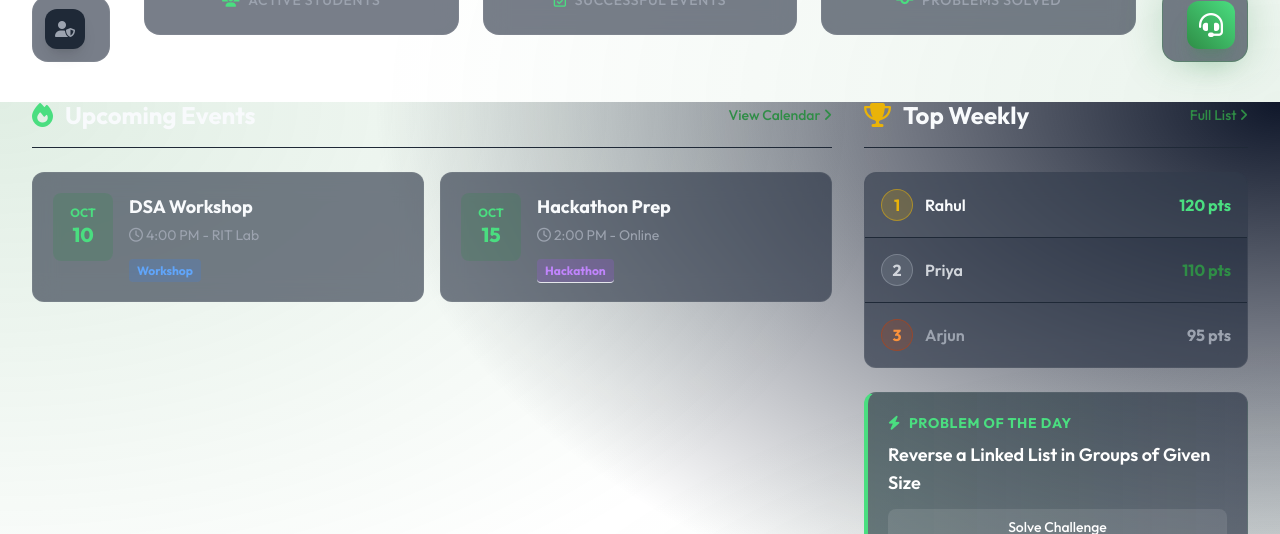
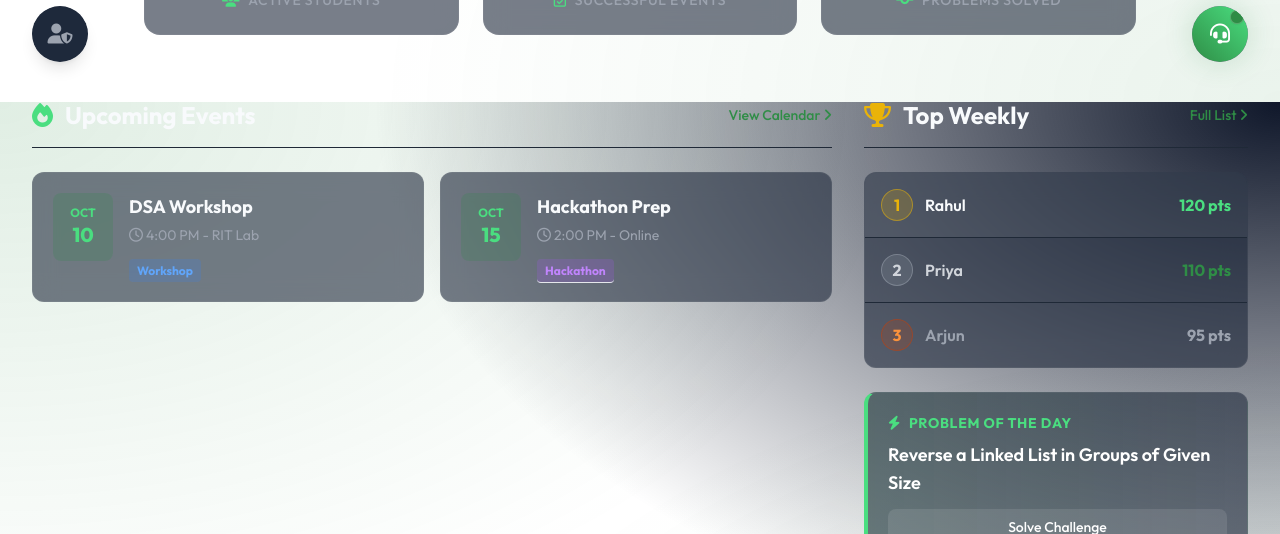
Before and after one commit to sriiram2006-cyber/gfg, a plain HTML site: page frontend/index.html in a window 1280 px wide. Shown: the part 698-1232 px from the top of the page. Drawn offline with nearby package versions, Linux system fonts and the light colour scheme.

Commit message:
Prepare codebase for production hosting

```diff
--- a/admin/admin.js
+++ b/admin/admin.js
@@ -1,4 +1,4 @@
-const API_URL = 'http://localhost:5000/api';
+const API_URL = window.location.hostname === 'localhost' ? 'http://localhost:5000/api' : '/api';
 
 // ---- AUTH ----
 function getToken() { return localStorage.getItem('admin_token'); }
--- a/backend/config/db.js
+++ b/backend/config/db.js
@@ -1,4 +1,8 @@
 const mongoose = require('mongoose');
+const dns = require('dns');
+
+// Fix for ECONNREFUSED during SRV lookup in some environments
+dns.setServers(['8.8.8.8', '8.8.4.4']);
 
 const connectDB = async () => {
     try {
--- a/frontend/index.html
+++ b/frontend/index.html
@@ -96,6 +96,8 @@
                     <a href="leaderboard.html" class="text-gray-300 hover:text-white transition-colors font-medium text-sm">Leaderboard</a>
                     <a href="roadmap.html" class="text-gray-300 hover:text-white transition-colors font-medium text-sm flex items-center gap-2"><i class="fa-solid fa-robot text-xs"></i> Roadmap</a>
                     <a href="contact.html" class="text-gray-300 hover:text-white transition-colors font-medium text-sm">Contact</a>
+                    <div class="h-6 w-[1px] bg-white/10"></div>
+                    <button id="auth-btn" class="text-gray-300 hover:text-white font-bold text-sm transition-colors">Login</button>
                     <button class="bg-gfg hover:bg-gfg-dark text-white px-6 py-2 rounded-full font-bold transition-all shadow-lg shadow-gfg/20 text-sm">
                         Join
                     </button>
@@ -120,7 +122,8 @@
                 <a href="leaderboard.html" class="block px-3 py-2 rounded-md text-base font-medium text-gray-300">Leaderboard</a>
                 <a href="roadmap.html" class="block px-3 py-2 rounded-md text-base font-medium text-gray-300"><i class="fa-solid fa-robot mr-2"></i>Roadmap</a>
                 <a href="contact.html" class="block px-3 py-2 rounded-md text-base font-medium text-gray-300">Contact</a>
-                <button class="mt-4 w-11/12 bg-gfg text-white px-6 py-3 rounded-xl font-bold shadow-lg shadow-gfg/20">
+                <button id="auth-btn-mobile" class="mt-4 w-11/12 border border-white/10 text-white px-6 py-3 rounded-xl font-bold">Login</button>
+                <button class="mt-2 w-11/12 bg-gfg text-white px-6 py-3 rounded-xl font-bold shadow-lg shadow-gfg/20">
                     Join
                 </button>
             </div>
--- a/frontend/script.js
+++ b/frontend/script.js
@@ -1,5 +1,7 @@
 // Base API URL
-const API_URL = 'http://localhost:5000/api';
+// In development, use http://localhost:5000/api
+// In production, when served by the same backend, use /api
+const API_URL = window.location.origin === 'http://127.0.0.1:5500' || window.location.hostname === 'localhost' ? 'http://localhost:5000/api' : '/api';
 
 // Mobile menu toggling logic
 document.addEventListener('DOMContentLoaded', () => {
@@ -54,9 +56,11 @@ document.addEventListener('DOMContentLoaded', () => {
     // Setup Join Community buttons on ALL pages
     setupJoinCommunity();
 
+    // Setup Global Auth Modal
+    injectAuthModal();
+
     // Setup Floating Action Buttons (Admin & AI Mentor)
     setupFloatingButtons();
-
 });
 
 // ---------------------------------------------
@@ -603,6 +607,43 @@ function setupContactForm() {
 let editor = null;
 let currentProblemId = null;
 
+// Authentication Modal Injection
+function injectAuthModal() {
+    if (document.getElementById('auth-modal')) return;
+
+    const modalHtml = `
+    <!-- Login Modal -->
+    <div id="auth-modal" class="fixed inset-0 z-[100] hidden items-center justify-center bg-black/60 backdrop-blur-sm p-4">
+        <div class="glass-card w-full max-w-md overflow-hidden rounded-3xl animate-[fadeInUp_0.3s_ease] border-none shadow-2xl">
+            <div class="bg-gfg p-8 text-center relative">
+                <button onclick="closeAuthModal()" class="absolute top-4 right-4 text-white/50 hover:text-white transition-colors"><i class="fa-solid fa-xmark text-xl"></i></button>
+                <div class="w-16 h-16 bg-white/20 rounded-2xl flex items-center justify-center mx-auto mb-4 border border-white/30 backdrop-blur-md">
+                    <i class="fa-solid fa-user text-white text-3xl"></i>
+                </div>
+                <h3 id="auth-modal-title" class="text-2xl font-bold text-white">Welcome Back</h3>
+                <p id="auth-modal-desc" class="text-white/80 text-sm">Login to start solving challenges</p>
+            </div>
+            <div id="auth-form-container" class="p-8 space-y-4">
+                <form id="login-form" class="space-y-4">
+                    <div>
+                        <label class="text-[10px] font-bold text-gray-400 uppercase tracking-widest ml-1">Email</label>
+                        <input type="email" id="auth-email" required class="w-full bg-dark/50 border border-white/10 text-white rounded-xl px-4 py-3 focus:outline-none focus:border-gfg focus:ring-1 focus:ring-gfg transition-all mt-1" placeholder="name@ritchennai.edu.in">
+                    </div>
+                    <div>
+                        <label class="text-[10px] font-bold text-gray-400 uppercase tracking-widest ml-1">Password</label>
+                        <input type="password" id="auth-password" required class="w-full bg-dark/50 border border-white/10 text-white rounded-xl px-4 py-3 focus:outline-none focus:border-gfg focus:ring-1 focus:ring-gfg transition-all mt-1" placeholder="••••••••">
+                    </div>
+                    <button type="submit" class="w-full bg-gfg hover:bg-gfg-dark text-white font-bold py-4 rounded-xl shadow-lg shadow-gfg/30 transition-all mt-4">Login</button>
+                    <p class="text-center text-gray-500 text-sm mt-4">Don't have an account? <a href="#" onclick="showSignup()" class="text-gfg font-bold">Join Community</a></p>
+                </form>
+            </div>
+        </div>
+    </div>`;
+
+    document.body.insertAdjacentHTML('beforeend', modalHtml);
+    initMemberAuth();
+}
+
 // Authentication
 async function initMemberAuth() {
     const token = localStorage.getItem('memberToken');
@@ -963,29 +1004,29 @@ function setupFloatingButtons() {
 
     // Admin Portal Button (Left)
     const adminBtnHtml = `
-        <a href="/admin" class="pointer-events-auto flex items-center gap-3 px-3 py-3 rounded-2xl glass-card text-white hover:bg-white/10 transition-all group border border-white/5">
-            <div class="w-10 h-10 rounded-xl bg-gray-800 flex items-center justify-center text-gray-400 group-hover:bg-gfg group-hover:text-white transition-all shadow-lg">
-                <i class="fa-solid fa-user-shield"></i>
+        <a href="/admin" class="pointer-events-auto flex items-center gap-0 hover:gap-3 p-0 rounded-full glass-card text-white transition-all duration-300 group w-14 hover:w-48 h-14 overflow-hidden shadow-lg border-none">
+            <div class="flex-shrink-0 w-14 h-14 rounded-full bg-[#1e293b] flex items-center justify-center text-gray-400 group-hover:bg-gfg group-hover:text-white transition-all">
+                <i class="fa-solid fa-user-shield text-xl"></i>
             </div>
-            <div class="w-0 overflow-hidden group-hover:w-28 transition-all duration-500 ease-in-out opacity-0 group-hover:opacity-100 flex flex-col">
-                <span class="text-[10px] uppercase font-black text-gray-500 tracking-widest leading-none mb-1 whitespace-nowrap">Internal</span>
-                <span class="font-bold text-sm tracking-tight whitespace-nowrap">Admin Portal</span>
+            <div class="opacity-0 group-hover:opacity-100 transition-opacity duration-300 whitespace-nowrap pr-8 pl-4">
+                <span class="text-[10px] uppercase font-black text-gray-400 tracking-widest leading-none block mb-1">Internal</span>
+                <span class="font-bold text-sm tracking-tight">Admin Portal</span>
             </div>
         </a>
     `;
 
     // Mentor Button (Right)
     const mentorBtnHtml = `
-        <a href="mentor.html" class="pointer-events-auto flex items-center gap-3 px-3 py-3 rounded-2xl glass-card text-white hover:scale-105 transition-all group relative border border-gfg/30 shadow-[0_0_40px_rgba(47,141,70,0.25)]">
-            <div class="absolute -top-1 -right-1 w-3 h-3 bg-gfg rounded-full border-2 border-[#0f172a] z-10">
-                <span class="absolute inset-0 rounded-full bg-gfg animate-ping"></span>
+        <a href="mentor.html" class="pointer-events-auto flex flex-row-reverse items-center gap-0 hover:gap-4 p-0 rounded-full glass-card text-white hover:scale-105 transition-all duration-300 group relative w-14 hover:w-52 h-14 overflow-hidden shadow-[0_0_30px_rgba(47,141,70,0.2)] border-none">
+            <div class="absolute top-1 right-1 w-3.5 h-3.5 bg-gfg rounded-full z-20 transition-transform group-hover:scale-0 shadow-sm border border-white/20">
+                <span class="absolute inset-0 rounded-full bg-gfg animate-ping opacity-75"></span>
             </div>
-            <div class="w-0 overflow-hidden group-hover:w-32 transition-all duration-500 ease-in-out opacity-0 group-hover:opacity-100 flex flex-col items-end">
-                <span class="text-[10px] uppercase font-black text-gfg-light tracking-widest leading-none mb-1 whitespace-nowrap">Ask Anything</span>
-                <span class="font-bold text-lg tracking-tight whitespace-nowrap">Mentor 24/7</span>
+            <div class="flex-shrink-0 w-14 h-14 rounded-full bg-gradient-to-tr from-gfg to-gfg-light flex items-center justify-center text-white text-xl shadow-lg relative z-10">
+                <i class="fa-solid fa-headset"></i>
             </div>
-            <div class="w-12 h-12 rounded-xl bg-gradient-to-tr from-gfg to-gfg-light flex items-center justify-center text-white text-2xl shadow-xl shadow-gfg/20">
-                <i class="fa-solid fa-headset"></i>
+            <div class="opacity-0 group-hover:opacity-100 transition-opacity duration-300 flex flex-col items-end whitespace-nowrap pl-8 pr-4">
+                <span class="text-[10px] uppercase font-black text-gfg-light tracking-widest leading-none mb-1">Ask Anything</span>
+                <span class="font-bold text-base tracking-tight">Mentor 24/7</span>
             </div>
         </a>
     `;
```
Also changed, not shown: backend/controllers/community.controller.js (+9 -1 lines), backend/test_dns.js (added, +26 -0 lines), frontend/challenges.html (+1 -25 lines), frontend/coding.html (+2 -0 lines), frontend/mentor.html (+1 -1 lines), 1 other file.
